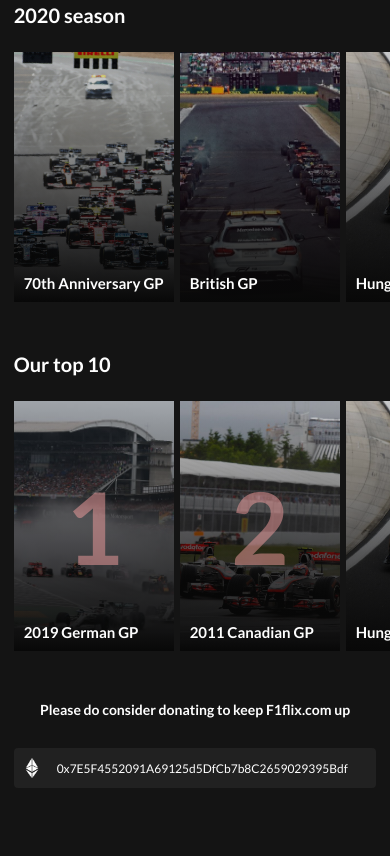
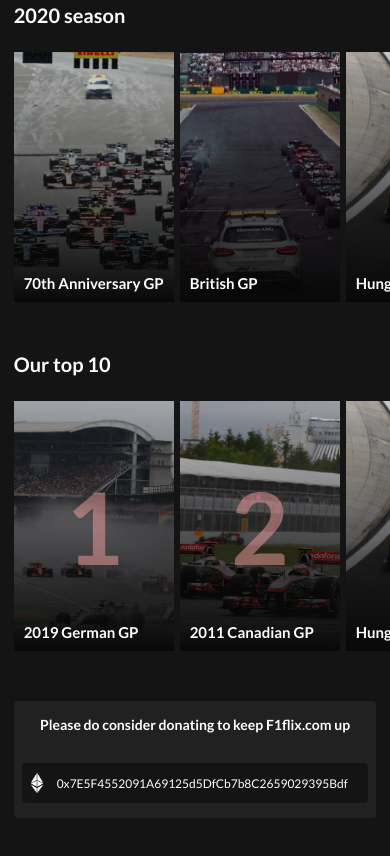
Before and after one commit to chocolatebox1905/aniflix, a plain HTML site: page index.html in a window 390 px wide. Shown: the part 630-1486 px from the top of the page. Before the commit the page ends 1458 px from the top, so only its background shows below. Drawn offline with nearby package versions, Linux system fonts and the light colour scheme; grey boxes are pictures that could not be loaded.

Commit message:
Add files via upload

```diff
--- a/style/donate.scss
+++ b/style/donate.scss
@@ -24,6 +24,9 @@ h1, h2, h3, p {
         margin-bottom: 40px;
         display: grid;
         grid-template-rows: repeat(3, max-content);
+        background-color: #212121;
+        padding: 15px 8px;
+        border-radius: 4px;
 
         h4 {
             font-size: 14px;
@@ -34,11 +37,12 @@ h1, h2, h3, p {
         .donate {
             display: grid;
             grid-template-columns: max-content auto;
-            grid-column-gap: 15px;
+            grid-column-gap: 10px;
             align-items: center;
-            background-color: #212121;
-            padding: 10px 8px;
+            background-color: $bgColor;
             border-radius: 4px;
+            padding: 10px 5px;
+            overflow: hidden;
 
             .donate-img {
                 height: 20px;
```
Also changed, not shown: style/donate.css, 1 other file.
